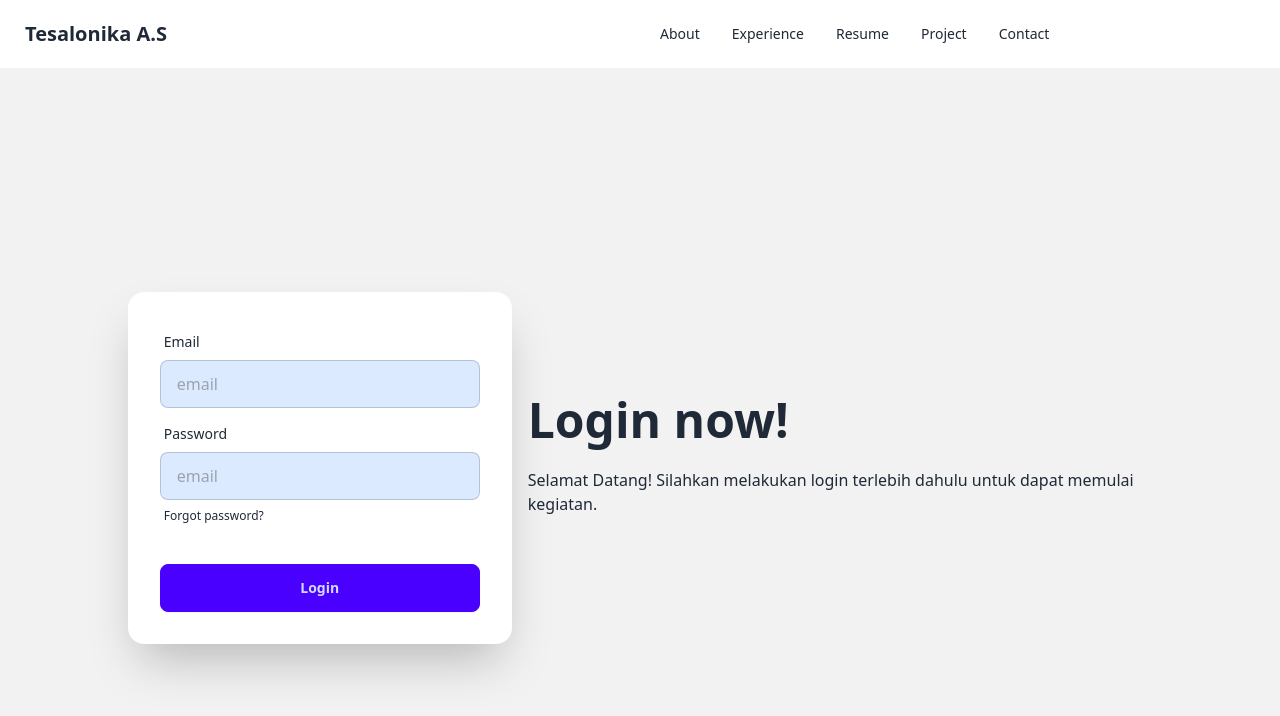
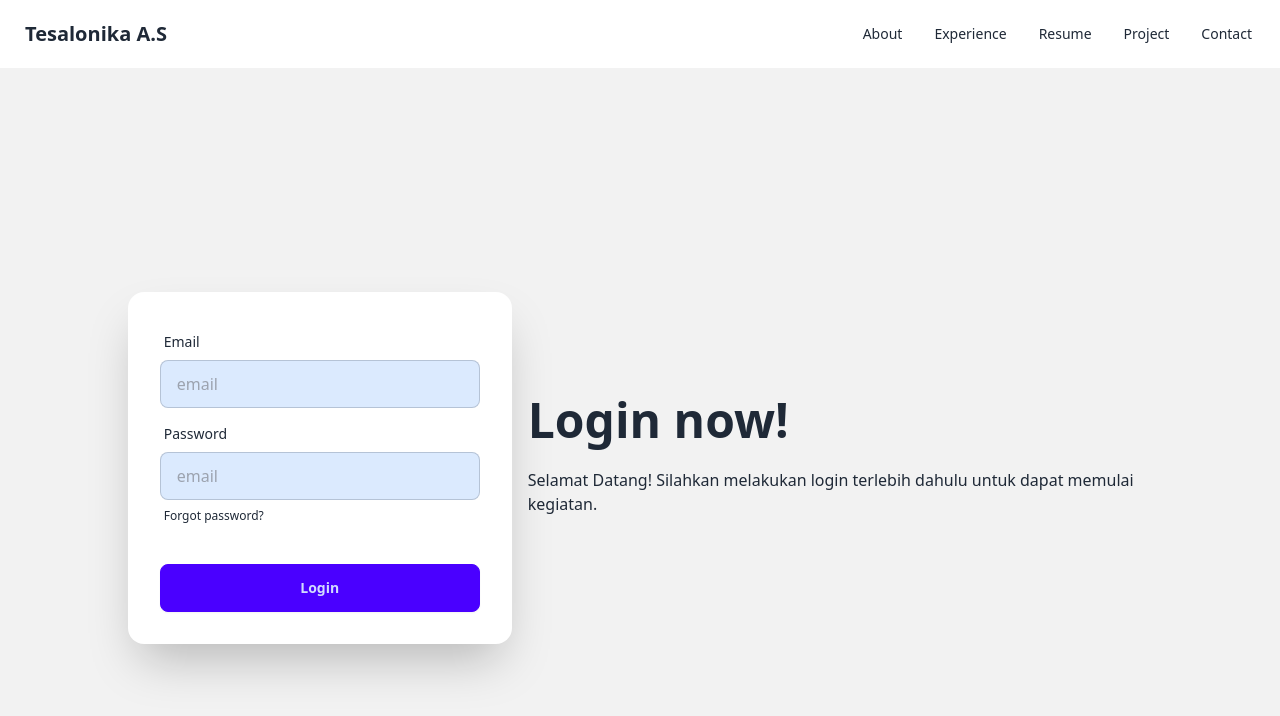
Before and after one commit to imtesalonika/portfolio-tesalonika, an Angular app: page /login in a window 1280 px wide. Shown: the top 716 px of the page. Built offline with nearby package versions, Linux system fonts and the light colour scheme.

Commit message:
membuat rata kanan pada navbar item

```diff
--- a/src/app/navbar/navbar.component.html
+++ b/src/app/navbar/navbar.component.html
@@ -15,7 +15,7 @@
       </div>
       <a class="btn btn-ghost text-xl">Tesalonika A.S</a>
     </div>
-    <div class="navbar-center hidden lg:flex">
+    <div class="navbar-end hidden lg:flex">
       <ul class="menu menu-horizontal px-1">
         <li><a>About</a></li>
         <li><a>Experience</a></li>
```
